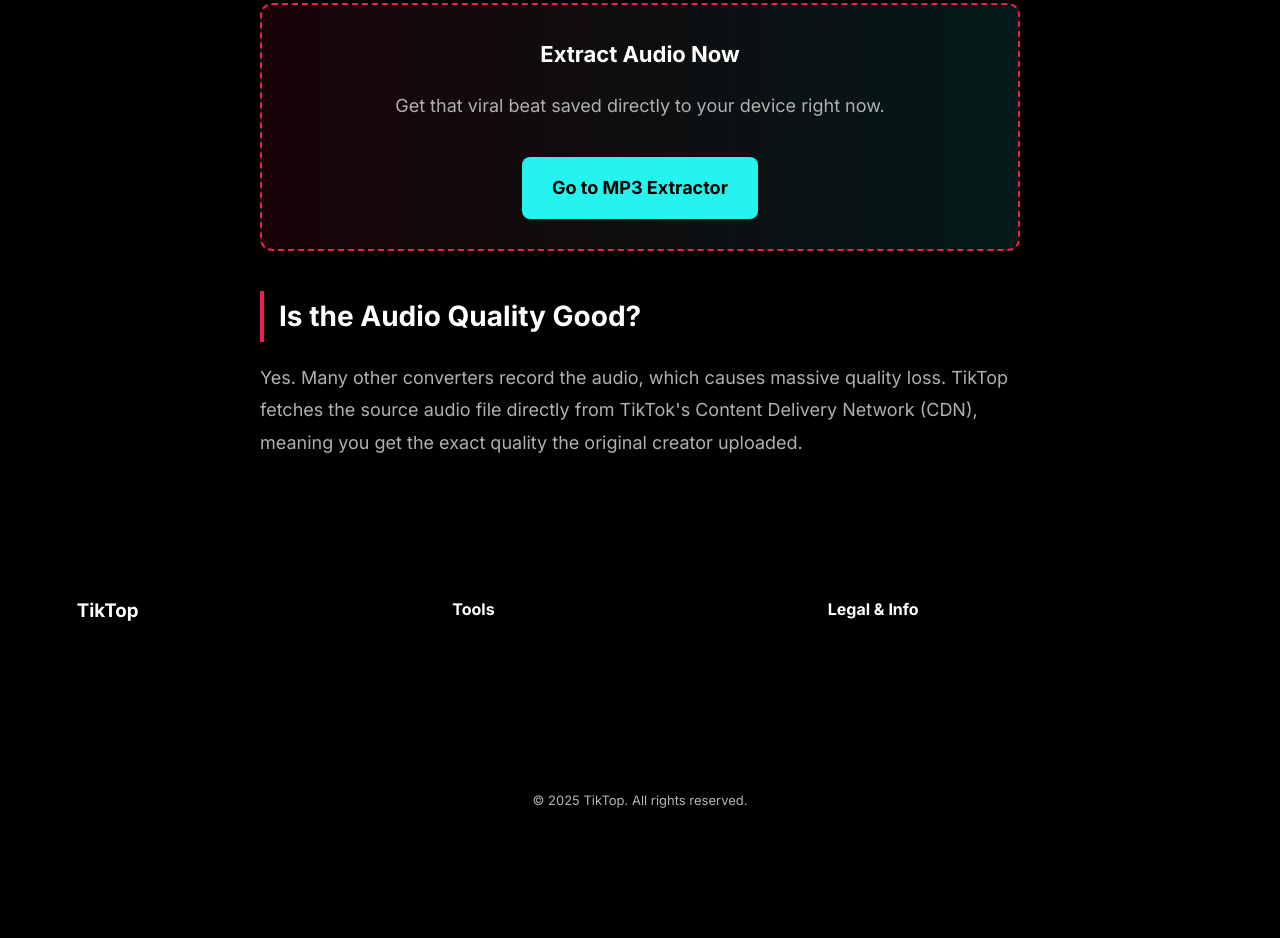
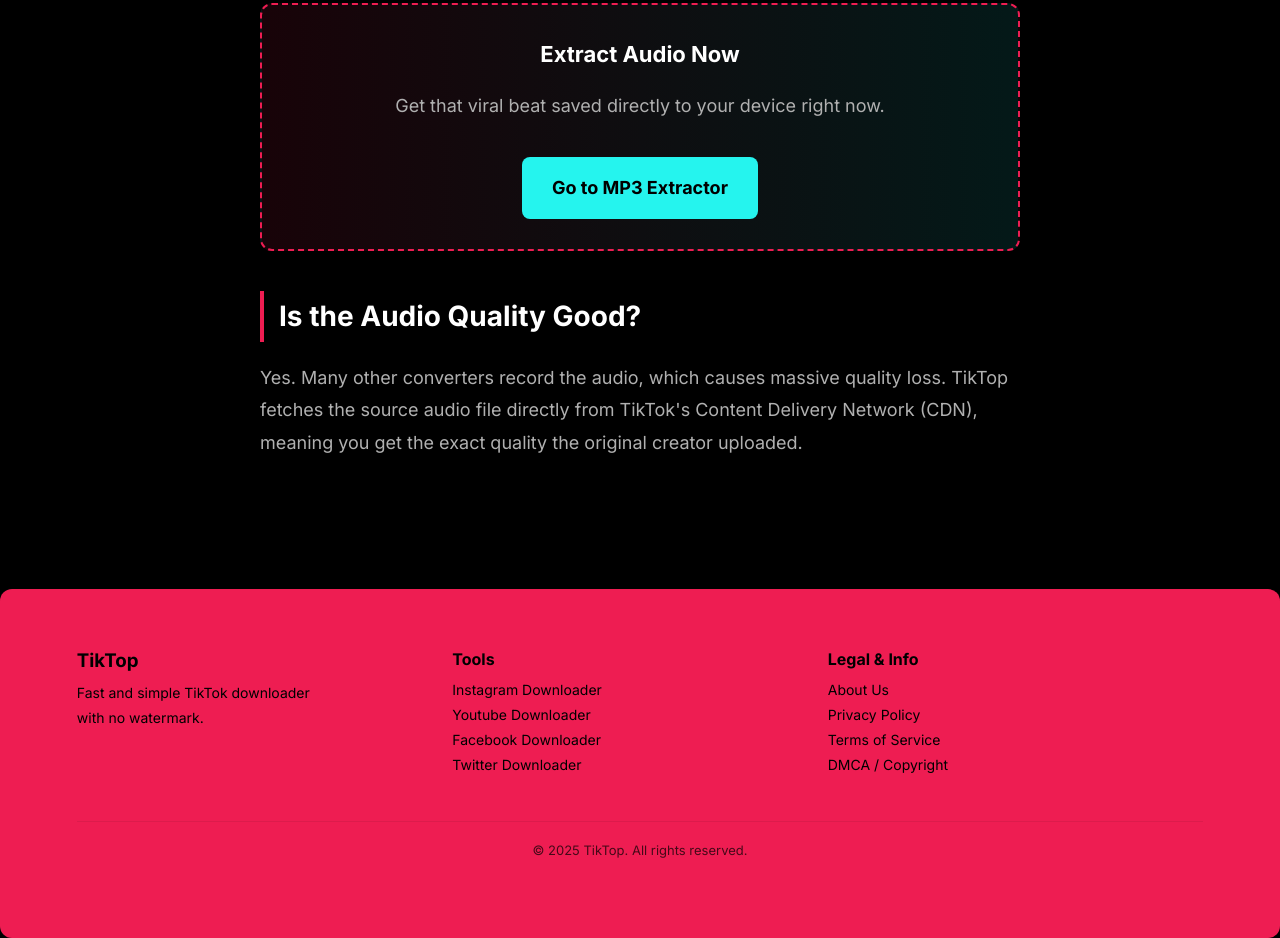
Before and after one commit to socialboosthub/Tiktop, a website: page public/blog-tiktok-to-mp3.html in a window 1280 px wide. Shown: the part 2187-3125 px from the top of the page. Before the commit the page ends 3075 px from the top, so only its background shows below. Drawn offline with Linux system fonts and the light colour scheme.

Commit message:
Update footer styles in blog-tiktok-to-mp3.html
Refactor footer styles for improved layout and appearance.

```diff
--- a/public/blog-tiktok-to-mp3.html
+++ b/public/blog-tiktok-to-mp3.html
@@ -101,16 +101,56 @@
     .cta-box h3 { margin-top: 0; color: var(--text-main); }
     .cta-button { display: inline-block; background: var(--cyan); color: #000; padding: 15px 30px; border-radius: 8px; text-decoration: none; font-weight: bold; font-size: 18px; margin-top: 15px; transition: 0.3s; }
     .cta-button:hover { background: var(--pink); color: #fff; transform: translateY(-3px); }
+    /* FOOTER */
+    .footer {
+      padding: 60px 6% 40px;
+      background: #000;
+      margin-top: auto;
+    }
 
-    /* EXACT ORIGINAL FOOTER */
-    .footer { padding: 60px 6% 40px; background: #000; margin-top: auto; border-radius: 12px; }
-    .footer-grid { display: grid; grid-template-columns: repeat(auto-fit, minmax(220px, 1fr)); }
-    .footer h3, .footer h4 { margin-bottom: 12px; }
-    .footer p, .footer a { color: black; font-size: 14px; text-decoration: none; display: block; margin-bottom: 8px; }
-    .footer a:hover { color: var(--text); }
-    .footer-bottom { margin-top: 40px; text-align: center; font-size: 13px; opacity: 0.7; border-top: 1px solid rgba(0,0,0,0.1); padding-top: 20px; padding-bottom: 40px; }
-    body.light-mode .footer { background: var(--pink); }
-    body.light-mode .footer p, body.light-mode .footer a, body.light-mode .footer h3, body.light-mode .footer h4 { color: black; }
+    .footer-grid {
+      display: grid;
+      grid-template-columns: repeat(auto-fit, minmax(220px, 1fr));
+    }
+
+    .footer h3,
+    .footer h4 {
+      margin-bottom: 12px;
+    }
+
+    .footer p,
+    .footer a {
+      color: black;
+      font-size: 14px;
+      text-decoration: none;
+      display: block;
+      margin-bottom: 8px;
+    }
+
+    .footer a:hover {
+      color: var(--text);
+    }
+/* Update this block in your mp3-download.html <style> section */
+.footer-bottom {
+    margin-top: 40px;
+    text-align: center;
+    font-size: 13px;
+    opacity: 0.7;
+    border-top: 1px solid rgba(0,0,0,0.1);
+    padding-top: 20px;
+    padding-bottom: 40px; /* <--- ADD THIS EXTRA PADDING */
+}
+
+
+/* Also ensure the footer itself doesn't cut off */
+.footer {
+    padding: 60px 6% 40px; /* Increase last value from 30px to 40px */
+    background: var(--pink);
+    border-radius: 12px;
+    margin-top: 50px;
+    text-align: left;
+    color: #000;
+}
 
     @media (max-width: 768px) { .article-title { font-size: 32px; } .article-body { font-size: 16px; } }
   </style>
```
